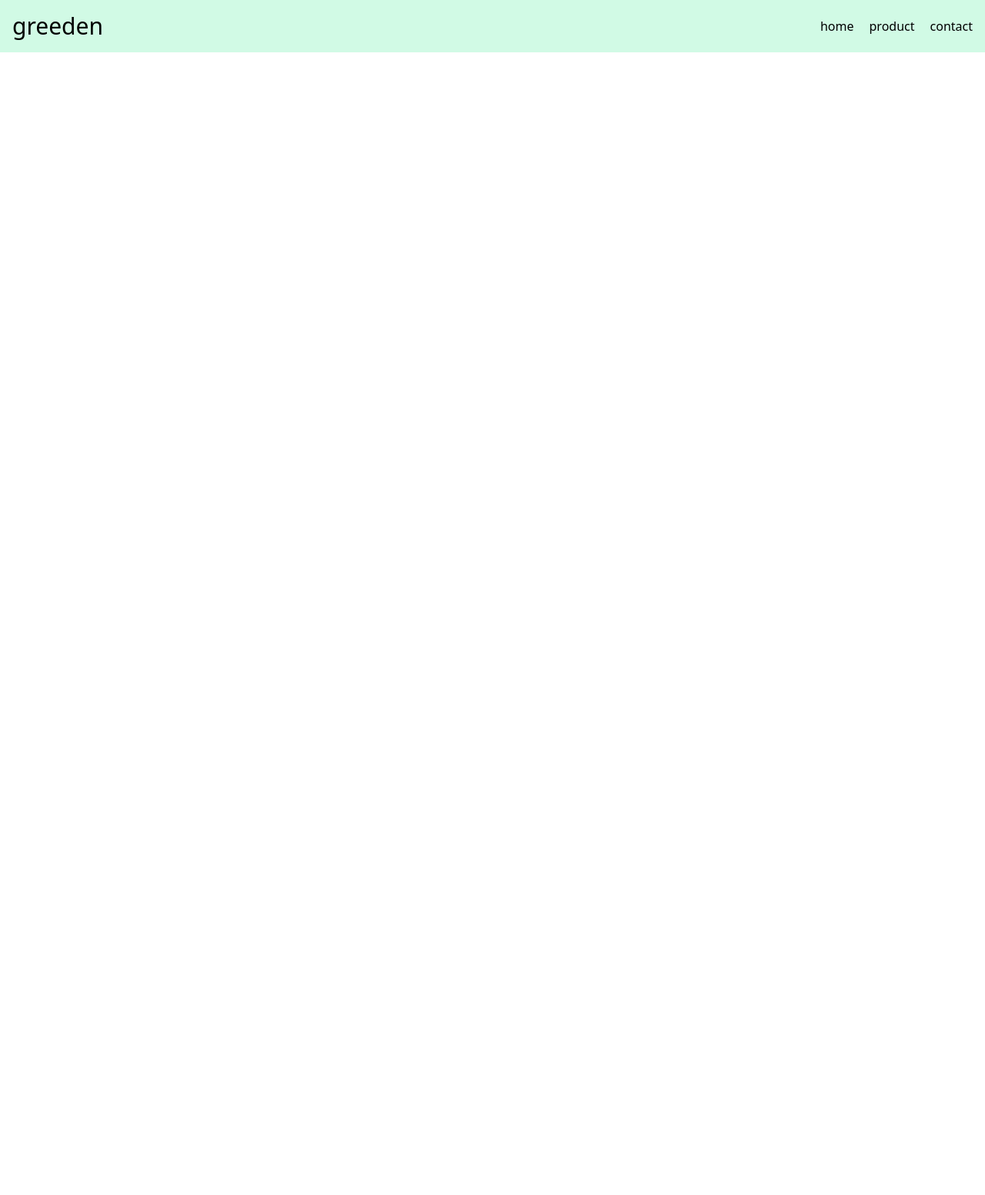
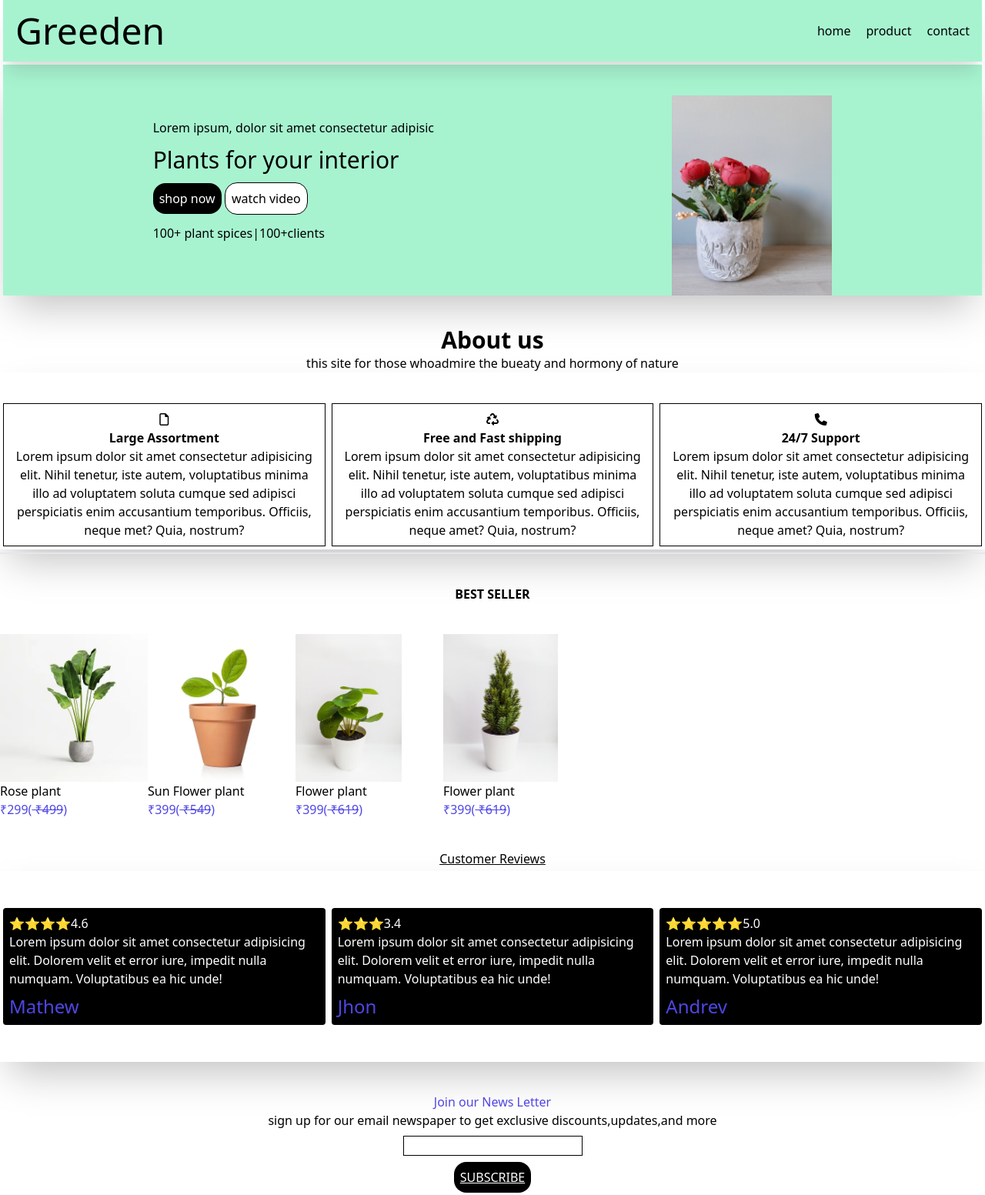
Before and after one commit to vattan2003/tailwind-css, a plain HTML site: page index.html in a window 1280 px wide. Shown: the top 1553 px of the page at 77% size. Before the commit the page ends 800 px from the top, so only its background shows below. Drawn offline with nearby package versions, Linux system fonts and the light colour scheme.

Commit message:
this is my greeden project

```diff
--- a/index.html
+++ b/index.html
@@ -7,17 +7,133 @@
     <title>Document</title>
     <!--taiwind cdn-->
     <link href="https://cdn.jsdelivr.net/npm/tailwindcss@2.2.19/dist/tailwind.min.css" rel="stylesheet">
+    <link rel="stylesheet" href="https://cdnjs.cloudflare.com/ajax/libs/font-awesome/6.4.2/css/all.min.css"
+        integrity="sha512-z3gLpd7yknf1YoNbCzqRKc4qyor8gaKU1qmn+CShxbuBusANI9QpRohGBreCFkKxLhei6S9CQXFEbbKuqLg0DA=="
+        crossorigin="anonymous" referrerpolicy="no-referrer" />
 </head>
 
 <body>
-    <nav class="bg-green-100 flex items-center justify-between p-4 shadow-5xl">
-        <h1 class="text-3xl">greeden</h1>
-        <ul class="flex gap-5 text-grey-700">
-            <li><a href="" class="hover:underline">home</a></li>
-            <li><a href="" class="hover:underline">product</a></li>
-            <li><a href="" class="hover:underline">contact</a></li>
+    <nav class="bg-green-200 flex m-1 items-center justify-between p-4 shadow-xl sticky mt-0 sticky top-0">
+        <h1 class="text-5xl">Greeden</h1>
+        <!--menu bar adding-->
+       <div class="md:hidden"><i  class="fa-solid fa-bars" ></i></div>
+        <ul class="flex gap-5 text-grey-700 hidden md:flex ">
+            <li><a href="" class="hover:underline hover:text-white">home</a></li>
+            <li><a href="" class="hover:underline hover:text-white">product</a></li>
+            <li><a href="" class="hover:underline hover:text-white">contact</a></li>
         </ul>
     </nav>
-</body>
 
+
+    <!--heading-->
+    <div class="bg-green-200 m-1 px-10 flex justify-around items-center shadow-2xl pt-10 ">
+        <div>
+            <p>Lorem ipsum, dolor sit amet consectetur adipisic</p>
+            <h1 class="text-3xl mt-3">Plants for your interior</h1>
+            <button class="bg-black text-white rounded-2xl p-2 mt-3 hover:bg-white hover:text-black ">shop now</button>
+            <button class="bg-white p-2 rounded-2xl border border-black hover:bg-black hover:text-white ">watch video</button>
+            <p class="mt-3 mb-10">100+ plant spices|100+clients</p>
+
+        </div>
+        <div>
+            <img src="rose.png" class="w-52">
+        </div>
+    </div>
+    <!--about us-->
+    <div class="text-center">
+        <p class="text-3xl font-bold mt-10">About us</p>
+        <p>this site for those whoadmire the bueaty and hormony of nature</p>
+    </div>
+    <!-- About us card section-->
+    <div class=" w-full items-center shadow-2xl mb-1 md:flex flex-row-3">
+        <div class="w-full text-center border border-black m-1 p-2 mt-10">
+            <i class="fa-regular fa-file "></i>
+            <h2 class="font-bold">Large Assortment</h2>
+            <p>Lorem ipsum dolor sit amet consectetur adipisicing elit. Nihil tenetur, iste autem, voluptatibus minima
+                illo ad voluptatem soluta cumque sed adipisci perspiciatis enim accusantium temporibus. Officiis, neque
+                met? Quia, nostrum?</p>
+        </div>
+        <div class="w-full text-center border border-black m-1 p-2 mt-10">
+            <i class="fa-solid fa-recycle"></i>
+            <h2 class="font-bold">Free and Fast shipping</h2>
+            <p>Lorem ipsum dolor sit amet consectetur adipisicing elit. Nihil tenetur, iste autem, voluptatibus minima
+                illo ad voluptatem soluta cumque sed adipisci perspiciatis enim accusantium temporibus. Officiis, neque
+                amet? Quia, nostrum?</p>
+        </div>
+        <div class="w-full text-center border border-black m-1 p-2 mt-10">
+            <i class="fa-solid fa-phone"></i>
+            <h2 class="font-bold">24/7 Support</h2>
+            <p>Lorem ipsum dolor sit amet consectetur adipisicing elit. Nihil tenetur, iste autem, voluptatibus minima
+                illo ad voluptatem soluta cumque sed adipisci perspiciatis enim accusantium temporibus. Officiis, neque
+                amet? Quia, nostrum?</p>
+        </div>
+    </div>
+    <hr>
+    <hr>
+    <!--best seller section-->
+    <div class="text-center font-bold mt-10 mb-10">BEST SELLER</div>
+    <div class="flex md:grid-cols-2">
+
+        <div class="w-48 ">
+            <img class="h-48 transform hover:-translate-y-2" src="plant 1.webp">
+            <p>Rose plant</p>
+            <p class=" text-indigo-600"> ₹299(<del> ₹499</del>)</p>
+        </div>
+        <div class="w-48 ">
+            <img class="h-48 transform hover:-translate-y-2" src="plant 2.webp">
+            <p> Sun Flower plant</p>
+            <p class=" text-indigo-600">₹399(<del> ₹549</del>)</p>
+        </div >
+        <div class="w-48  transform hover:-translate-y-2">
+            <img class="h-48" src="plant 3.avif">
+            <p> Flower plant</p>
+            <p class=" text-indigo-600">₹399(<del> ₹619</del>)</p>
+        </div>
+        <div class="w-48 transform hover:-translate-y-2 ">
+            <img class="h-48" src="plant 4.avif">
+            <p> Flower plant</p>
+            <p class=" text-indigo-600">₹399(<del> ₹619</del>)</p>
+        </div>
+    </div>
+    <!--reviews section-->
+    <div class="text-center font-medium mt-10 m-1 underline ">
+        <h3>Customer Reviews</h3>
+    </div>
+    <div class="w-full justify-center shadow-2xl md:flex ">
+    <div class="w-full mt-12 m-1 text-white bg-black p-2 rounded  mb-12">
+        ⭐⭐⭐⭐4.6
+        <p>Lorem ipsum dolor sit amet consectetur adipisicing elit. Dolorem velit et error iure, impedit nulla numquam.
+            Voluptatibus ea hic unde!</p>
+            <h3 class="text-2xl mt-2 text-indigo-600 ">Mathew</h3>
+    </div>
+    <div class="w-full mt-12 m-1 text-white bg-black p-2 rounded  mb-12 ">
+        ⭐⭐⭐3.4
+        <p>Lorem ipsum dolor sit amet consectetur adipisicing elit. Dolorem velit et error iure, impedit nulla numquam.
+            Voluptatibus ea hic unde!</p>
+            <h3 class="text-2xl mt-2 text-indigo-600 ">Jhon</h3>
+
+    </div>
+    <div class="w-full mt-12 m-1 text-white bg-black p-2 rounded  mb-12 ">
+        ⭐⭐⭐⭐⭐5.0
+        <p>Lorem ipsum dolor sit amet consectetur adipisicing elit. Dolorem velit et error iure, impedit nulla numquam.
+            Voluptatibus ea hic unde!</p>
+            <h3 class="text-2xl mt-2 text-indigo-600 ">Andrev</h3>
+
+    </div>
+    </div>
+<!--subscribe section-->
+<div class="mt-10 mb-10 text-center">
+    <p class="text-indigo-600">Join our News Letter</p>
+    <p>sign up for our email newspaper to get exclusive discounts,updates,and more</p>
+    <input type="text" class="w-1\/12\/3 border border-black mt-2"><br>
+    <button class="bg-black rounded-2xl underline text-white mt-2 p-2">SUBSCRIBE</button>
+</div>
+<!--footer-->
+<div class="text-left p-12 border border-black mt-10 shadow-2xl">
+    <p class="text-4xl">Greeden</p>
+    <p class="mt-2 mb-2">the standard chunk of lorem ipsum used since the 1500s is
+        reprodued below for those interest
+    </p>
+    <p>©2021Greenday.com</p>
+</div>
 </html>
```
Also changed, not shown: plant 1.webp (added), plant 2.webp (added), plant 3.avif (added), plant 4.avif (added), plant.jpg (added), rose.png (added).
